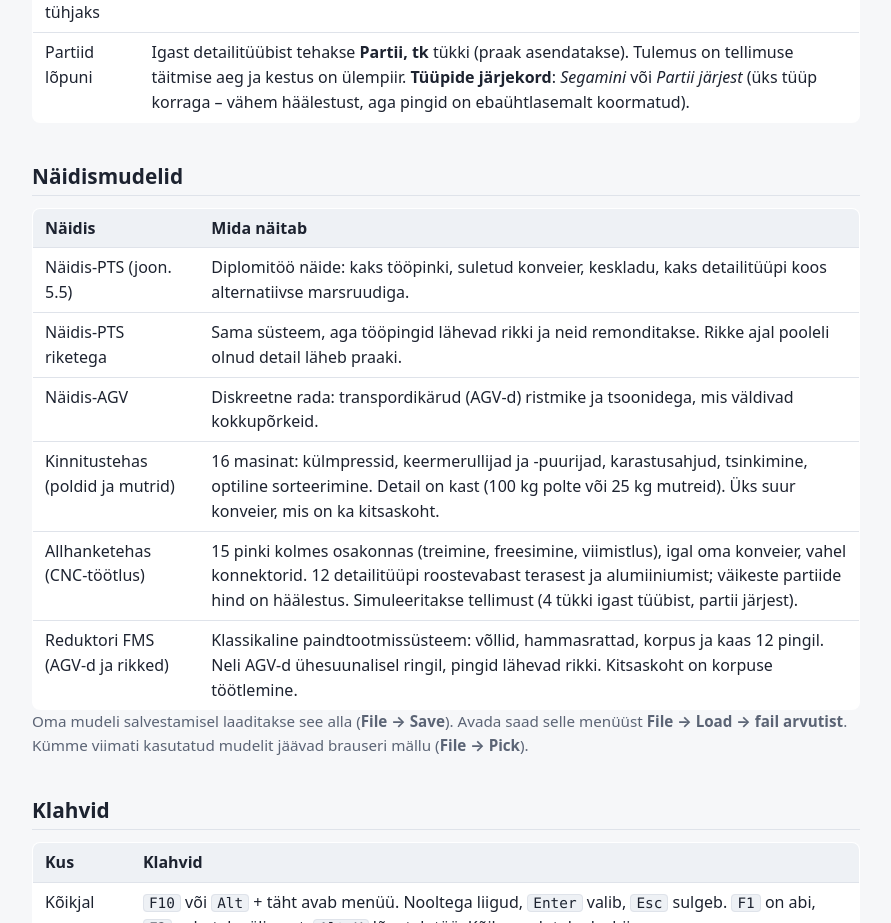
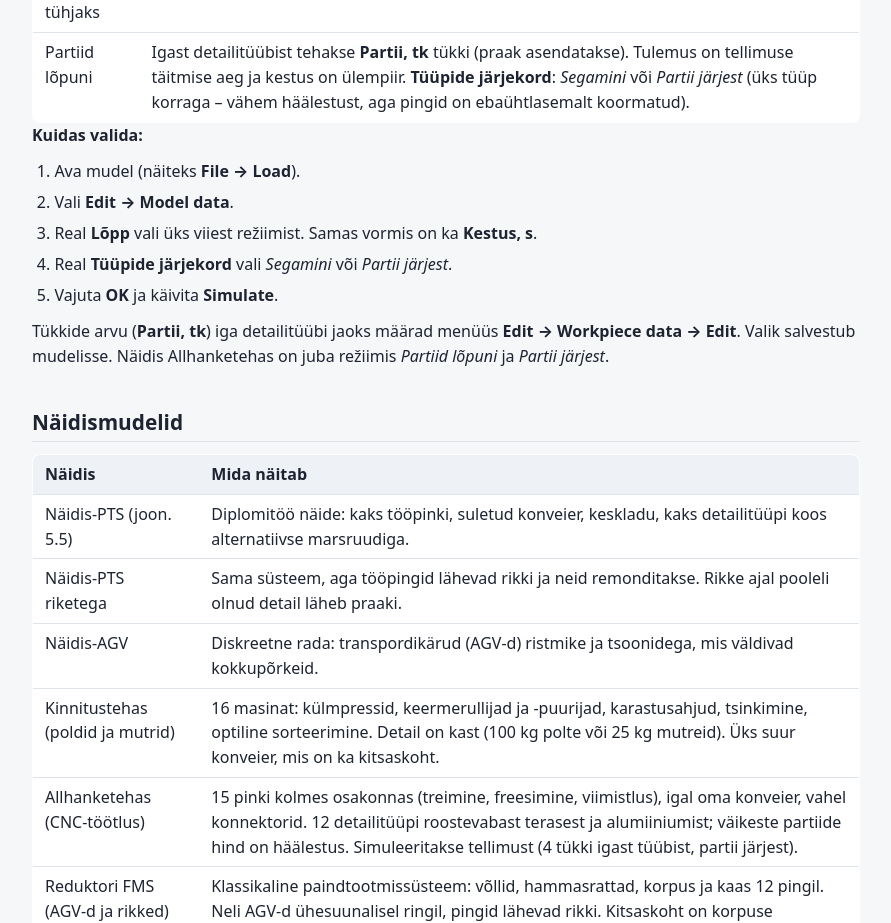
Before and after one commit to karelkan/fmss, a website: page site/index.html in a window 1280 px wide. Shown: the part 1703-2626 px from the top of the page, without its empty margins (194-1085 px from the left). Drawn offline with Linux system fonts and the light colour scheme; files whose address does not match are found by name.

Commit message:
Avaleht: juhend lõpurežiimi valimiseks (Edit → Model data)
Co-Authored-By: Claude Opus 5.5 <noreply@anthropic.com>

```diff
--- a/site/index.html
+++ b/site/index.html
@@ -168,6 +168,18 @@ Alustatud 1993 … valmis 2026
       <b>Tüüpide järjekord</b>: <i>Segamini</i> või <i>Partii järjest</i> (üks tüüp korraga – vähem häälestust, aga pingid on ebaühtlasemalt koormatud).</td></tr>
   </table>
   </div>
+  <p><b>Kuidas valida:</b></p>
+  <ol>
+    <li>Ava mudel (näiteks <b>File → Load</b>).</li>
+    <li>Vali <b>Edit → Model data</b>.</li>
+    <li>Real <b>Lõpp</b> vali üks viiest režiimist. Samas vormis on ka <b>Kestus, s</b>.</li>
+    <li>Real <b>Tüüpide järjekord</b> vali <i>Segamini</i> või <i>Partii järjest</i>.</li>
+    <li>Vajuta <b>OK</b> ja käivita <b>Simulate</b>.</li>
+  </ol>
+  <p>
+    Tükkide arvu (<b>Partii, tk</b>) iga detailitüübi jaoks määrad menüüs <b>Edit → Workpiece data → Edit</b>.
+    Valik salvestub mudelisse. Näidis Allhanketehas on juba režiimis <i>Partiid lõpuni</i> ja <i>Partii järjest</i>.
+  </p>
 
   <h2>Näidismudelid</h2>
   <div class="table-wrap">
```
